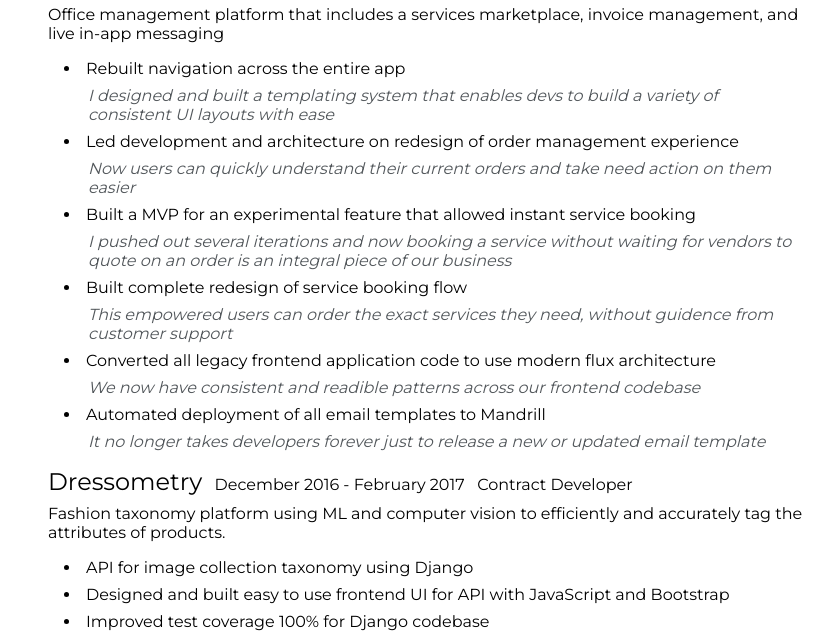
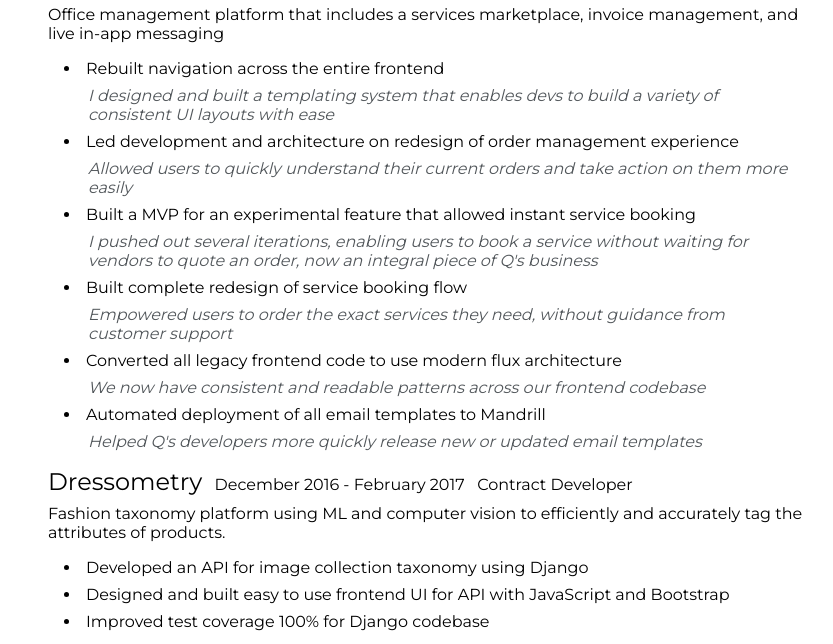
Before and after one commit to jenigooley/jenigooley.github.io, a plain HTML site: page index.html in a window 1280 px wide. Shown: the part 282-926 px from the top of the page, without its empty margins (8-841 px from the left). Drawn offline with Linux system fonts and the light colour scheme.

Commit message:
proofread

```diff
--- a/index.html
+++ b/index.html
@@ -26,29 +26,26 @@
 
 
       <div class="projects-section">
-        <li class="work-project">Rebuilt navigation across the entire app</li>
+        <li class="work-project">Rebuilt navigation across the entire frontend</li>
         <div class="real-talk-project">
           I designed and built a templating system that enables devs to build a variety of consistent UI layouts with ease
         </div>
         <li class="work-project">Led development and architecture on redesign of order management experience</li>
         <div class="real-talk-project">
-          Now users can quickly understand their current orders and take need action on them easier
-        </div>
+          Allowed users to quickly understand their current orders and take action on them more easily        </div>
         <li class="work-project">Built a MVP for an experimental feature that allowed instant service booking</li>
         <div class="real-talk-project">
-          I pushed out several iterations and now booking a service without waiting for vendors to quote on an order is an integral piece of our business
-        </div>
+          I pushed out several iterations, enabling users to book a service without waiting for vendors to quote an order, now an integral piece of Q's business        </div>
         <li class="work-project">Built complete redesign of service booking flow</li>
         <div class="real-talk-project">
-          This empowered users can order the exact services they need, without guidence from customer support
-        </div>
-        <li class="work-project">Converted all legacy frontend application code to use modern flux architecture</li>
+          Empowered users to order the exact services they need, without guidance from customer support        </div>
+        <li class="work-project">Converted all legacy frontend code to use modern flux architecture</li>
         <div class="real-talk-project">
-          We now have consistent and readible patterns across our frontend codebase
+          We now have consistent and readable patterns across our frontend codebase
         </div>
         <li class="work-project">Automated deployment of all email templates to Mandrill</li>
         <div class="real-talk-project">
-          It no longer takes developers forever just to release a new or updated email template
+          Helped Q's developers more quickly release new or updated email templates
         </div>
       </div>
 
@@ -61,7 +58,7 @@
       </div>
 
       <div class="projects-section">
-        <li class="work-project"> API for image collection taxonomy using Django</li>
+        <li class="work-project">Developed an API for image collection taxonomy using Django</li>
         <li class="work-project">Designed and built easy to use frontend UI for API with JavaScript and Bootstrap</li>
         <li class="work-project">Improved test coverage 100% for Django codebase</li>
       </div>
@@ -92,7 +89,7 @@
           12-week educational retreat for programmers working in every language and technology, building whatever incredible (or incredibly silly) project stirs their passion.
         </div>
         <br/>
-      A few examples what I worked on:
+      A few examples of what I worked on:
       <li class="work-project">Comic Book Collection App | Javascript, Django, SQL</li>
       <div class="real-talk-project">Virtual bookshelf, allows a user to store their comic collection (using open data APIs) with a simple interface</div>
 
```
